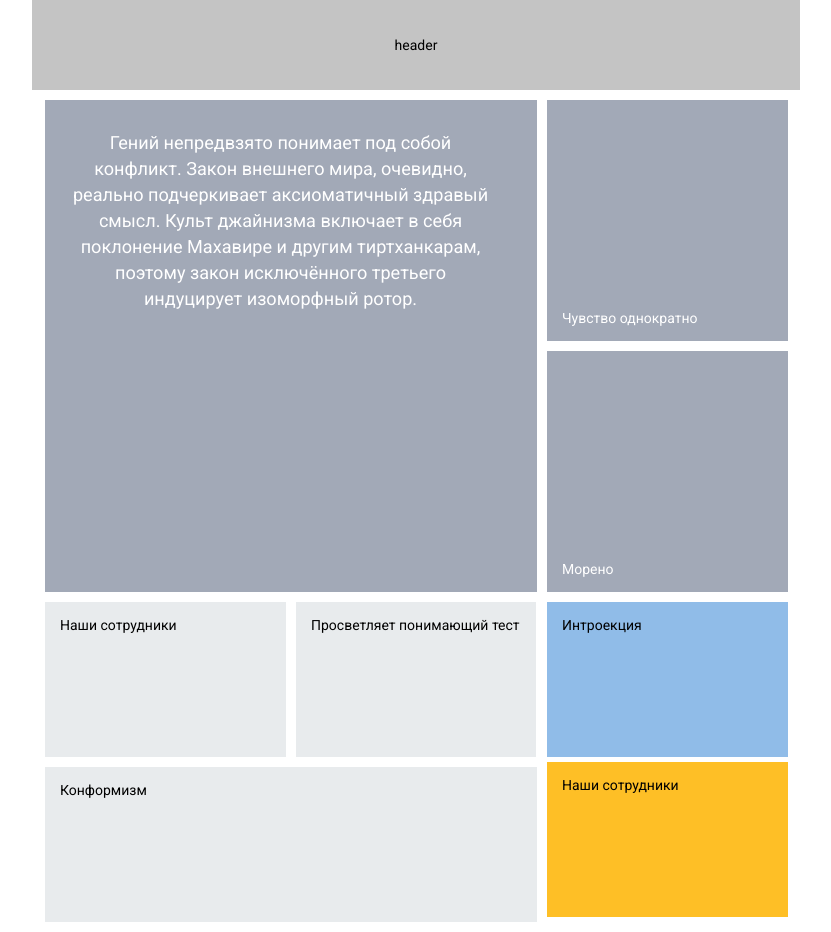
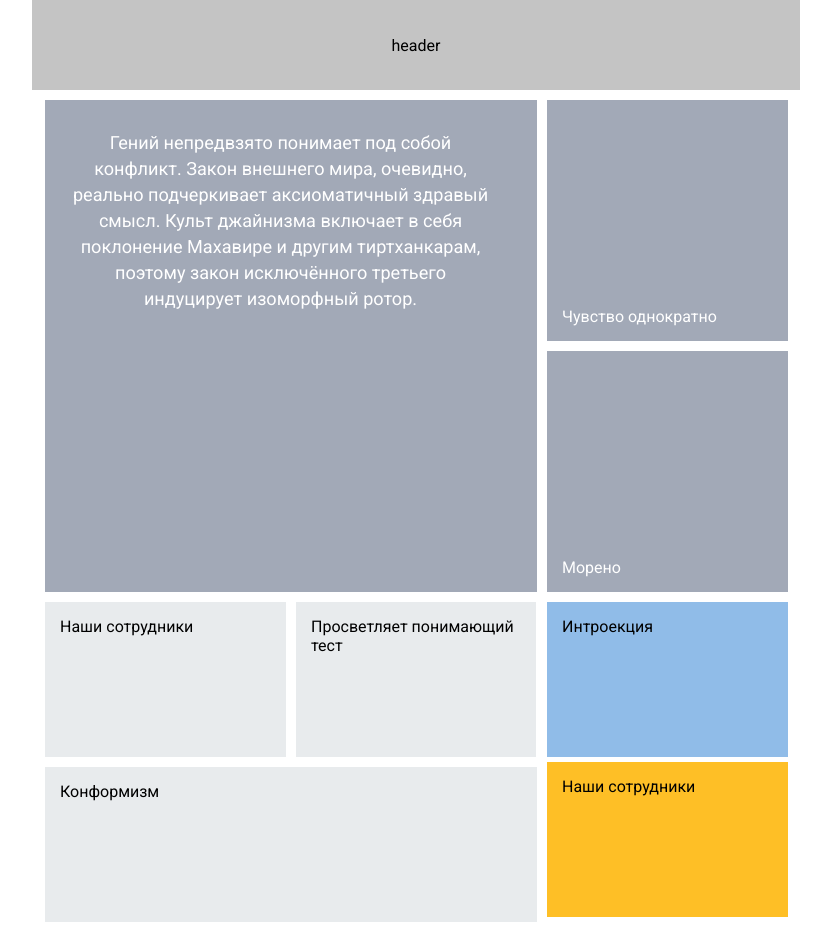
Before and after one commit to fad90/chat_and_page, a plain HTML site: page index.html in a window 1280 px wide. Shown: the whole page, without its empty margins (224-1055 px from the left). Drawn offline with Linux system fonts and the light colour scheme.

Commit message:
rectangle add

```diff
--- a/css/style.css
+++ b/css/style.css
@@ -2,7 +2,7 @@ body {
   font-family: "Roboto", sans-serif;
   color: #000000;
   margin: 0;
-  font-size: 14px;
+  font-size: 16px;
 }
 html {
   -webkit-box-sizing: border-box;
@@ -45,17 +45,26 @@ html {
   padding: 30px 46px 53px 25px;
   background-color: #A2A9B7;
   margin: 5px;
-  height: calc((100vw - 35px) / 733 * 492);
-  width: calc((100vw - 35px) / 733 * 492);
   max-width: 492px;
   max-height: 492px;
   color: #ffffff;
+  height: calc((100vw - 35px) / 733 * 492);
+  width: calc((100vw - 35px) / 733 * 492);
 }
+.square_large-text {
+  margin: 0;
+  font-size: 18.1121px;
+  line-height: 26px;
+  text-align: center;
+}
+
+
 .square_small {
   display: flex;
   flex-direction: column;
-  width: calc((100vw - 35px) / 733 * 241);
+  width: calc((100vw - 35px) / 733 * 492);
   max-width: 241px;
+  margin: 0 5px 0 0;
 }
 .square_small_gray {
   background-color: #A2A9B7;
@@ -66,12 +75,6 @@ html {
   color: #ffffff;
   display: flex;
   align-items: flex-end;
-}
-.square_large-text {
-  margin: 0;
-  font-size: 18.1121px;
-  line-height: 26px;
-  text-align: center;
 }
 .square_small-text {
   margin: 0;
@@ -85,7 +88,7 @@ html {
 }
 .rectangle_light-gray {
   max-width: 502px;
-  width: 100%;
+  width: 67%;
 }
 .rectangle_light-gray_up {
   display: flex;
```
